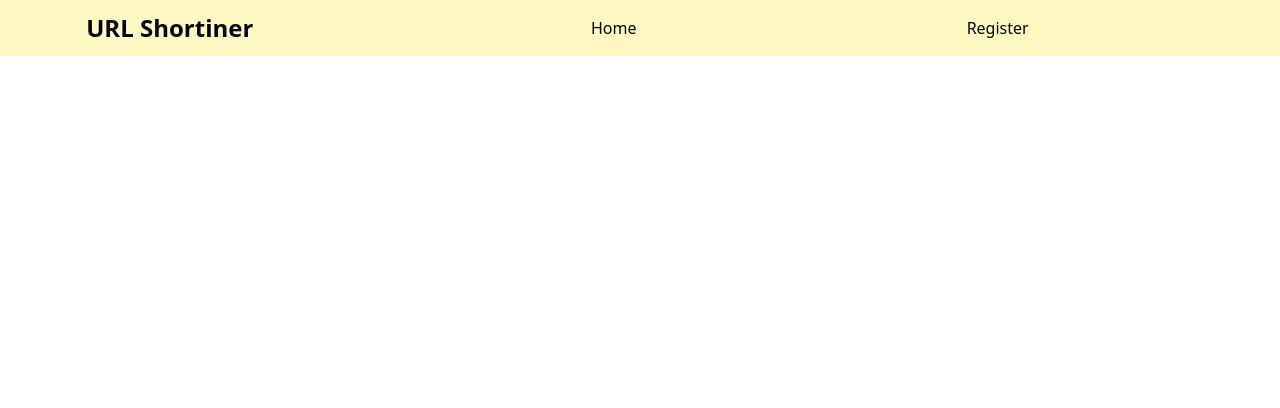
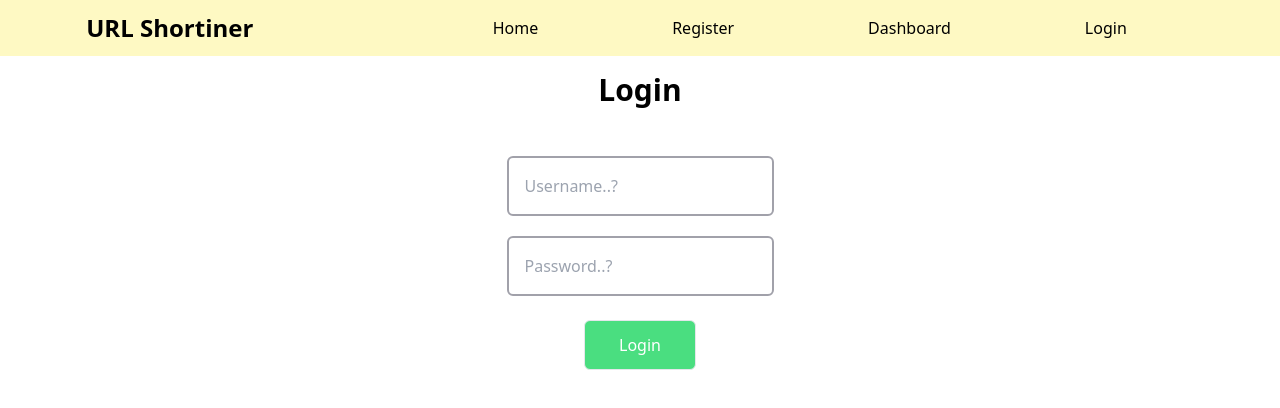
Before and after one commit to iswarmondal/URL-Shortener-Frontend, a React (Create React App) app: page /login in a window 1280 px wide. Shown: the top 408 px of the page. Built offline with nearby package versions, Linux system fonts and the light colour scheme.

Commit message:
Login is working with setting up the jwt in localstorage

```diff
--- a/src/App.js
+++ b/src/App.js
@@ -3,6 +3,8 @@ import Home from './pages/Home';
 import { Routes, Route, Link } from "react-router-dom";
 import Register from './pages/Register';
 import NavBar from './components/NavBar';
+import UserDashboard from './pages/UserDashboard';
+import Login from './pages/Login';
 
 function App() {
   return (
@@ -11,6 +13,8 @@ function App() {
     <Routes>
       <Route path="/" element={<Home />} />
       <Route path="/user/register" element={<Register />} />
+      <Route path="/dashboard" element={<UserDashboard />} />
+      <Route path="/login" element={<Login />} />
     </Routes>
     </>
   );
--- a/src/components/NavBar.jsx
+++ b/src/components/NavBar.jsx
@@ -11,6 +11,8 @@ function NavBar() {
           {/* Nav links */}
           <NavLink to="/">Home</NavLink>
           <NavLink to="/user/register">Register</NavLink>
+          <NavLink to="/dashboard">Dashboard</NavLink>
+          <NavLink to="/login">Login</NavLink>
         </div>
       </div>
     </>
--- /dev/null
+++ b/src/pages/Login.jsx
@@ -0,0 +1,88 @@
+import axios from 'axios';
+import React, { useState } from 'react';
+import { useNavigate } from 'react-router-dom';
+
+function Login() {
+
+    const navigate = useNavigate();
+
+    const [userData, setUserData] = useState({
+        username: null,
+        password: null
+    });
+
+    const [error, setError] = useState(undefined);
+
+    const handleSubmit = (e) => {
+        e.preventDefault();
+
+        if (userData.password !== null && userData.username !== null) {
+            let userLoginData = {
+                username: userData.username,
+                password: userData.password
+            };
+            axios({
+                url: `${process.env.REACT_APP_BASE_URL}/api/user/login`,
+                method: 'POST',
+                data: userLoginData
+            })
+                .then((res) => {
+                    if (res.data.success) {
+                        alert("Login successful !");
+                        localStorage.setItem("authToken", res.data.authToken);
+                        navigate("/?perviousUser=true&from=login")
+                    } else {
+                        setError(res.data.message);
+                    }
+                })
+                .catch(error => {
+                    setError(error.message);
+                    console.log(error);
+                })
+        } else {
+            setError("Please enter username and password !")
+        }
+    }
+
+    const handleChange = (e) => {
+        setUserData({ ...userData, [e.target.name]: e.target.value });
+    }
+
+    return (
+        <>
+            <div className='flex flex-col justify-center items-center mt-4'>
+                <h1 className="font-semibold text-3xl">Login</h1>
+                <h3 className='mt-3 text-red-700 font-semibold underline underline-offset-4'>{error}</h3>
+
+                <form className='mt-4 flex flex-col justify-center items-center'>
+                    <div className='flex relative'>
+                        <input
+                            type="text"
+                            className='border-2 p-4 rounded-md border-zinc-400 mt-5'
+                            placeholder='Username..?'
+                            name='username'
+                            required
+                            onChange={handleChange} />
+                    </div>
+
+                    <input
+                        type="password"
+                        className={'border-2 p-4 rounded-md border-zinc-400 mt-5'}
+                        placeholder='Password..?'
+                        name='password'
+                        required
+                        onChange={handleChange}
+                    />
+
+                    <input
+                        type="submit"
+                        value="Login"
+                        className='border rounded-md w-28 py-3 mt-6 bg-green-400 hover:bg-green-500 hover:w-24 hover:cursor-pointer text-white'
+                        onClick={handleSubmit} />
+                </form>
+            </div>
+        </>
+    )
+}
+
+export default Login
```
Lines whose indentation alone changed are shown as unchanged.
